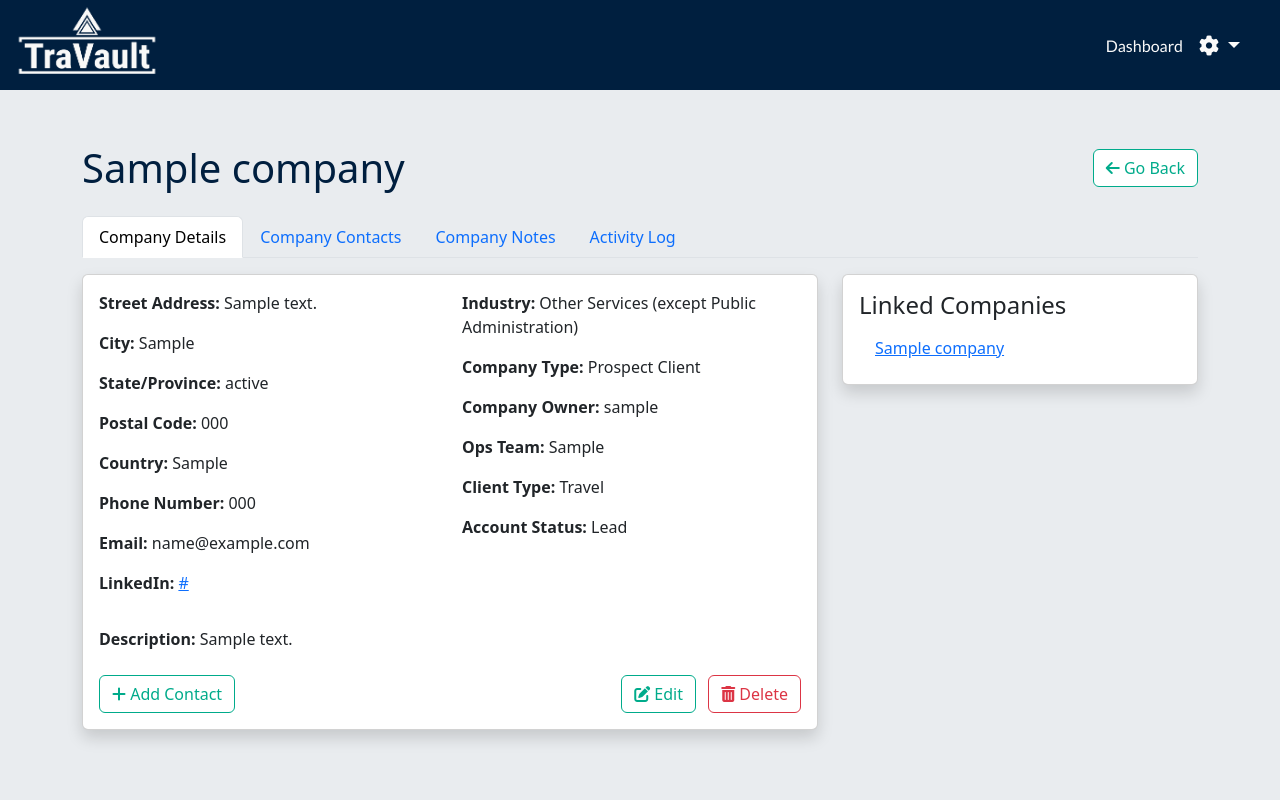
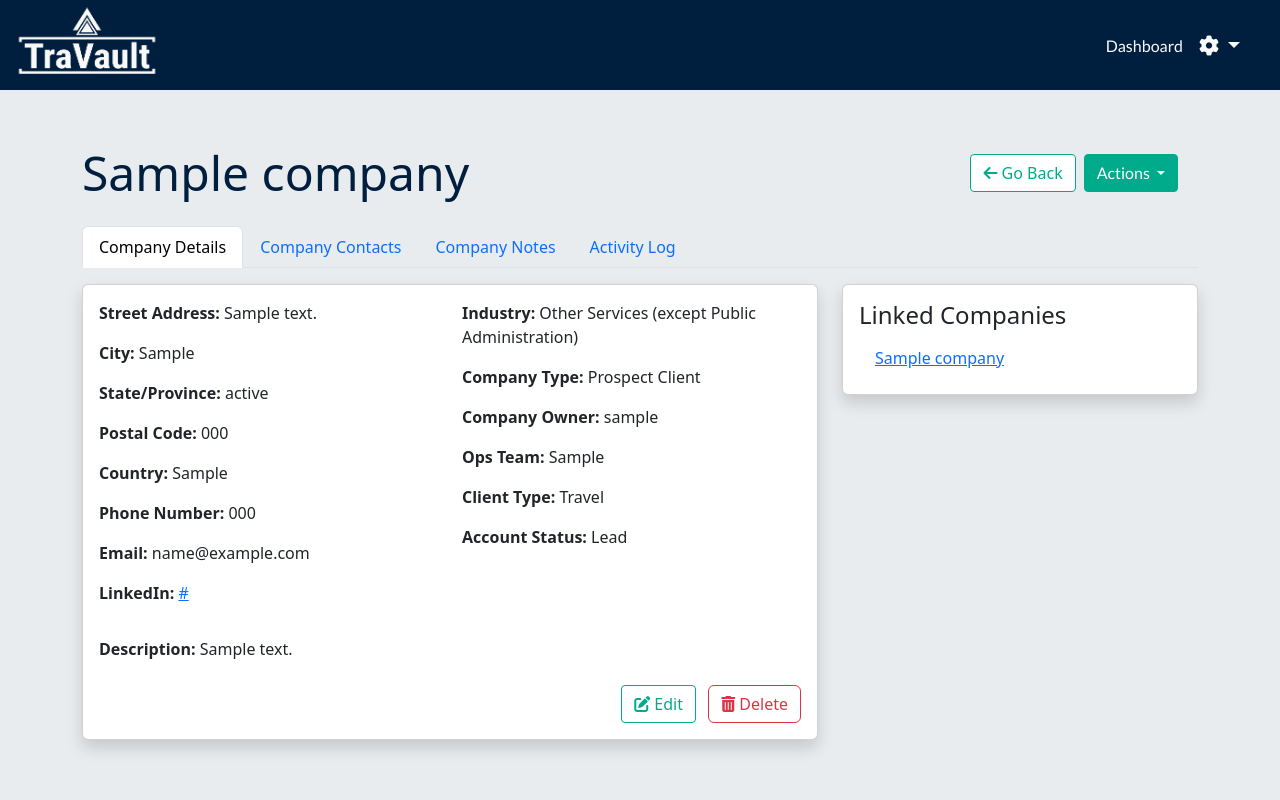
Before and after one commit to Ty-Thetravelguy/travault-v2-mp4, a Django app: page /crm/company/1/ in a window 1280 px wide. Run offline with Django 5.2, Linux system fonts and the light colour scheme; a user stored in the database is signed in; tables that the repository leaves empty hold one stand-in row (values such as "Sample post"); parts of the project's set-up code (start-up, migrations or seed data) failed here and were passed over; some libraries are stand-ins or nearby versions.

Commit message:
Add action button to compnay_details.html

```diff
--- a/travault_crm/crm/templates/crm/company_detail.html
+++ b/travault_crm/crm/templates/crm/company_detail.html
@@ -7,10 +7,60 @@
 <div class="container-fluid full-height-bg top-padding bg-gray-200">
     <div class="container mt-5">
         <div class="d-flex justify-content-between align-items-center mb-4">
-            <h1 class="project-primary-color mb-0">{{ company.company_name }}</h1>
-            <a href="{% url 'crm:index' %}" class="btn btn-green">
-                <i class="fas fa-arrow-left"></i> Go Back
-            </a>
+            <h1 class="project-primary-color mb-0 display-5">{{ company.company_name }}</h1>
+
+            <!-- Button container: Flexbox for proper alignment -->
+            <div class="d-flex align-items-center">
+                <!-- Go Back Button -->
+                <a href="{% url 'crm:index' %}" class="btn btn-green me-2">
+                    <i class="fas fa-arrow-left"></i> Go Back
+                </a>
+
+                <!-- Dropdown Button -->
+                <div class="dropdown">
+                    <button type="button" class="btn btn-green-inverse dropdown-toggle" data-bs-toggle="dropdown"
+                        aria-expanded="false">
+                        Actions
+                    </button>
+                    <ul class="dropdown-menu dropdown-menu-end">
+                        <li>
+                            <a class="dropdown-item" href="{% url 'crm:add_contact' pk=company.pk %}">
+                                <i class="fas fa-plus me-2"></i> Add Contact
+                            </a>
+                        </li>
+                        <li>
+                            {% if company_notes %}
+                            <a class="dropdown-item" href="{% url 'crm:edit_company_notes' pk=company.pk %}">
+                                <i class="fas fa-edit me-2"></i> Edit Company Notes
+                            </a>
+                            {% else %}
+                            <a class="dropdown-item" href="{% url 'crm:add_company_notes' pk=company.pk %}">
+                                <i class="fas fa-plus me-2"></i> Add Company Notes
+                            </a>
+                            {% endif %}
+                        </li>
+                        <li>
+                            <a class="dropdown-item" href="{% url 'activity_log:log_call' pk=company.pk %}">
+                                <i class="fas fa-phone me-2"></i> Log a call
+                            </a>
+                        </li>
+                        <li>
+                            <a class="dropdown-item" href="{% url 'activity_log:log_email' pk=company.pk %}">
+                                <i class="fas fa-envelope me-2"></i> Log an email
+                            </a>
+                        </li>
+                        <li>
+                            <a class="dropdown-item" href="{% url 'activity_log:log_meeting' pk=company.pk %}">
+                                <i class="fas fa-users me-2"></i> Log a meeting
+                            </a>
+                        </li>
+                        <li>
+                            <hr class="dropdown-divider">
+                        </li>
+                        <li><a class="dropdown-item" href="#">Separated Action</a></li>
+                    </ul>
+                </div>
+            </div>
         </div>
 
         <ul class="nav nav-tabs" id="companyTabs" role="tablist">
@@ -78,12 +128,7 @@
                                     <p><strong>Description:</strong> {{ company.description }}</p>
                                 </div>
                                 <div class="mt-4">
-                                    <div class="d-flex justify-content-between align-items-center">
-                                        <div>
-                                            <a href="{% url 'crm:add_contact' pk=company.pk %}" class="btn btn-green">
-                                                <i class="fas fa-plus"></i> Add Contact
-                                            </a>
-                                        </div>
+                                    <div class="d-flex justify-content-end">
                                         <div>
                                             {% if user.user_type == 'admin' or user.user_type == 'sales' %}
                                             <a href="{% url 'crm:edit_company' pk=company.id %}"
--- a/travault_crm/static/css/main.css
+++ b/travault_crm/static/css/main.css
@@ -151,6 +151,14 @@ html, body {
 
 /******************** Get started section / Buttons colors / Badge ********************/
 
+.btn-green,
+.btn-green-inverse {
+    padding: 0.375rem 0.75rem;
+    font-size: 1rem;
+    line-height: 1.5;
+    border-radius: 0.25rem;
+    transition: color 0.15s ease-in-out, background-color 0.15s ease-in-out, border-color 0.15s ease-in-out;
+}
 
 .btn-get-started,
 .btn-search,
@@ -176,10 +184,27 @@ html, body {
     transition: background-color 0.3s ease, color 0.3s ease;
 }
 
-.btn-special:hover {
+.btn-green-inverse {
+    color: #ffffff;
+    background-color: #00ab8b;
+    border-color: #00ab8b;
+}
+
+.btn-special:hover,
+.btn-green-inverse:hover,
+.btn-green-inverse:focus,
+.btn-green-inverse.active  {
     background-color: #ffffff;
     color: #00ab8b;
     border-color: #00ab8b;
+}
+
+.dropdown-toggle::after {
+    vertical-align: 0.255em;
+    border-top: 0.3em solid;
+    border-right: 0.3em solid transparent;
+    border-bottom: 0;
+    border-left: 0.3em solid transparent;
 }
 
 .badge.rounded-pill.text-bg-primary {
```
Also changed, not shown: 1 other file.
